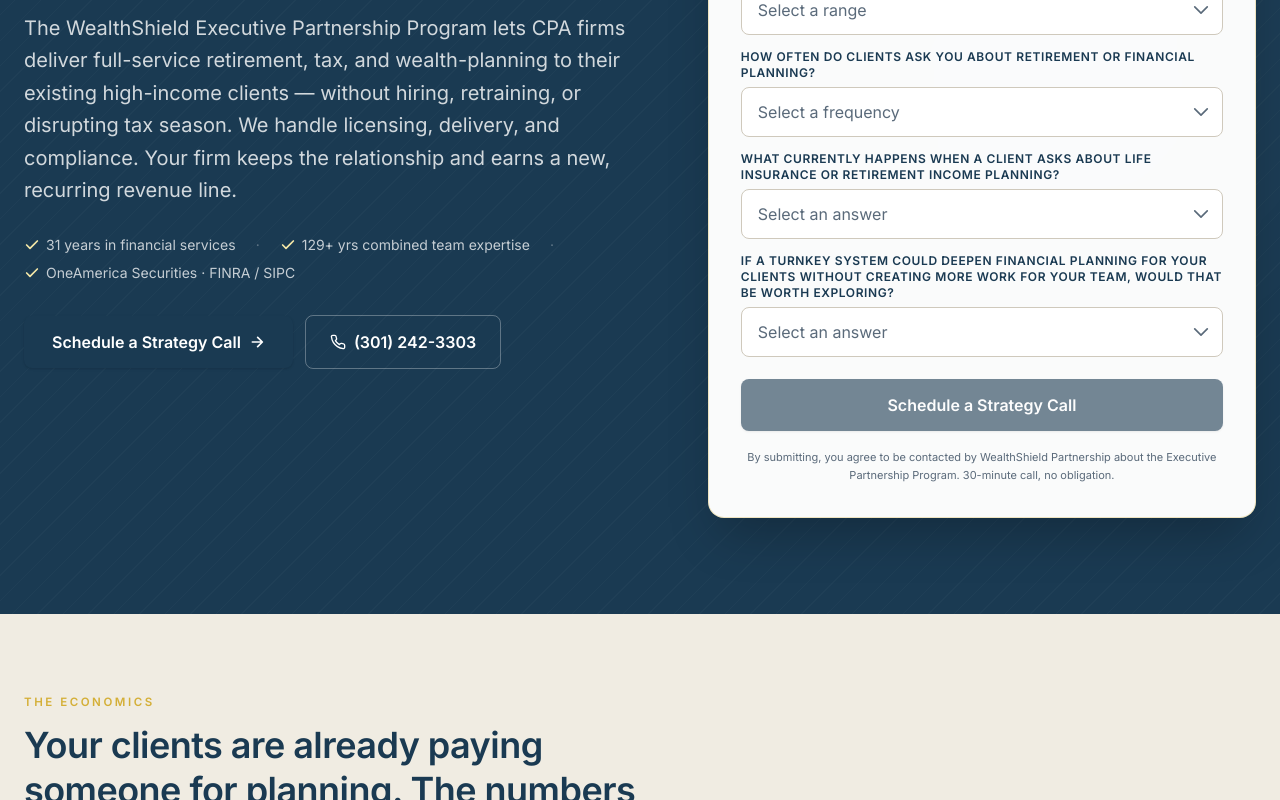
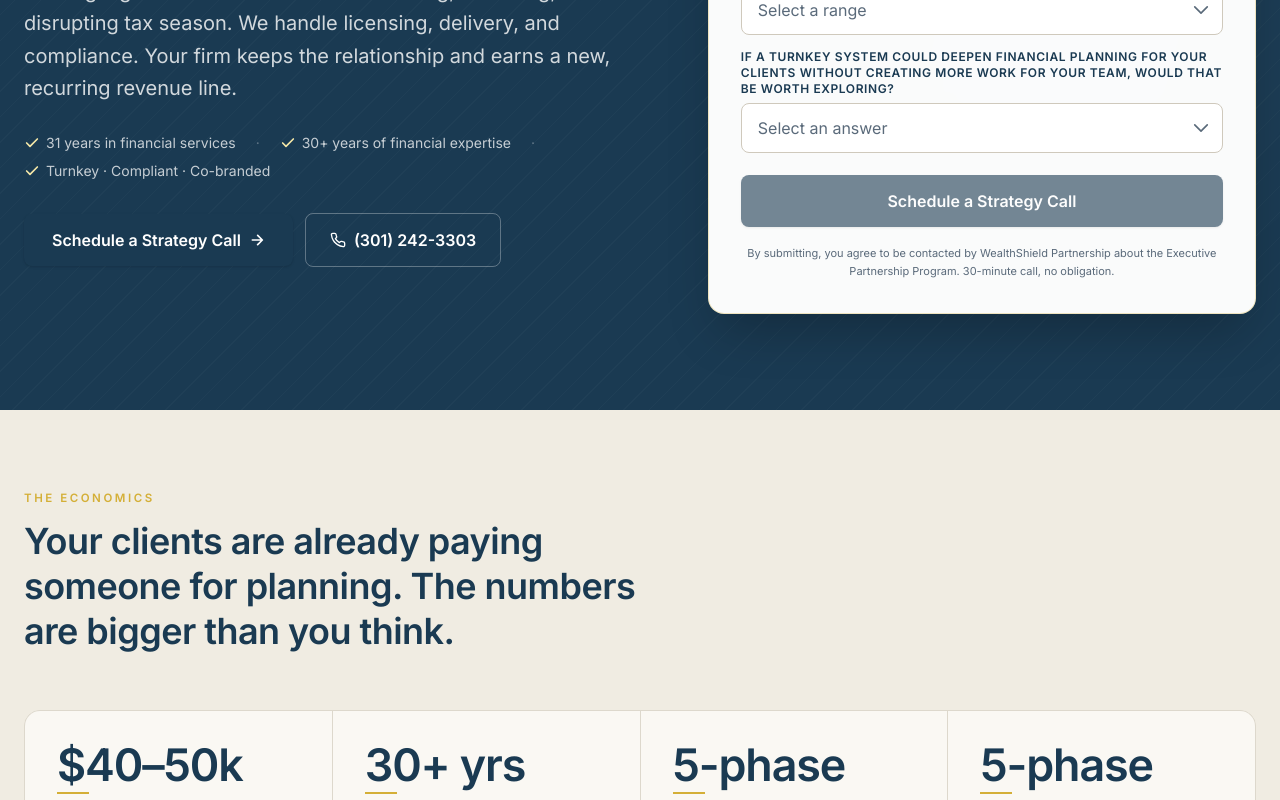
Before and after one commit to Landing-Pages-Websites/wealthshield-landing, a Next.js app: page / in a window 1280 px wide. Shown: the part 520-1320 px from the top of the page. Built offline with nearby package versions, Linux system fonts and the light colour scheme.

Commit message:
fix: remove all invented claims (OneAmerica/FINRA/129yrs/GWRS), form back to 2 task-spec dropdowns

```diff
--- a/src/app/layout.tsx
+++ b/src/app/layout.tsx
@@ -25,7 +25,7 @@ export const metadata: Metadata = {
     template: "%s | WealthShield Partnership",
   },
   description:
-    "A turnkey financial-planning partnership for CPA firms. Deliver retirement, tax-strategy, and wealth planning to your high-income clients — without hiring, licensing a team, or disrupting tax season. Backed by 31 years of Greater Washington Retirement Income Solutions experience.",
+    "A turnkey financial-planning partnership for CPA firms. Deliver retirement, tax-strategy, and wealth planning to your high-income clients — without hiring, licensing a team, or disrupting tax season. ",
   icons: {
     icon: "/icon.png",
     apple: "/apple-icon.png",
--- a/src/app/page.tsx
+++ b/src/app/page.tsx
@@ -17,7 +17,7 @@ export const metadata: Metadata = {
   title:
     "The Executive Partnership Program for CPA firms — WealthShield Partnership",
   description:
-    "Deliver full-service retirement, tax-strategy, and wealth planning to your high-income CPA clients — without hiring, licensing, or disrupting tax season. Backed by 31 years of Greater Washington Retirement Income Solutions experience.",
+    "Deliver full-service retirement, tax-strategy, and wealth planning to your high-income CPA clients — without hiring, licensing, or disrupting tax season. ",
   openGraph: {
     title: "WealthShield Partnership — Executive Partnership Program",
     description:
--- a/src/components/FormCard.tsx
+++ b/src/components/FormCard.tsx
@@ -4,12 +4,8 @@ import { useState, useEffect } from "react";
 import { useMegaLeadForm } from "@/hooks/useMegaLeadForm";
 import {
   CLIENT_COUNT_OPTIONS,
-  FREQUENCY_OPTIONS,
-  CURRENT_HANDLING_OPTIONS,
   EXPLORE_OPTIONS,
   qualifies,
-  type FrequencyValue,
-  type CurrentHandlingValue,
   type ExploreValue,
   type ClientCountValue,
   BRAND,
@@ -77,8 +73,6 @@ export function FormCard({
   const [email, setEmail] = useState("");
   const [phone, setPhone] = useState("");
   const [clientCount, setClientCount] = useState<ClientCountValue | "">("");
-  const [frequency, setFrequency] = useState<FrequencyValue | "">("");
-  const [currentHandling, setCurrentHandling] = useState<CurrentHandlingValue | "">("");
   const [explore, setExplore] = useState<ExploreValue | "">("");
 
   const [submitting, setSubmitting] = useState(false);
@@ -94,8 +88,6 @@ export function FormCard({
     /@.+\./.test(email) &&
     phoneValid &&
     clientCount.length > 0 &&
-    frequency.length > 0 &&
-    currentHandling.length > 0 &&
     explore.length > 0;
 
   // Auto-redirect to Calendly when qualified
@@ -125,8 +117,6 @@ export function FormCard({
         email: email.trim(),
         phone: phoneDigits,
         clientCount,
-        frequency,
-        currentHandling,
         explore,
         qualified: isQualified ? "yes" : "no",
       });
@@ -358,41 +348,6 @@ export function FormCard({
         </div>
 
         <div>
-          <label htmlFor={`freq-${idSuffix}`} className="block text-xs font-semibold text-[var(--color-ink)] mb-1.5 uppercase tracking-wider">
-            How often do clients ask you about retirement or financial planning?
-          </label>
-          <div className="relative">
-            <select id={`freq-${idSuffix}`} name="frequency" required value={frequency}
-              onChange={(e) => setFrequency(e.target.value as FrequencyValue)}
-              className={`${inputClass} appearance-none pr-10 ${frequency === "" ? "text-[var(--color-ink-muted)]" : ""}`}>
-              <option value="" disabled>Select a frequency</option>
-              {FREQUENCY_OPTIONS.map((opt) => (
-                <option key={opt.value} value={opt.value}>{opt.label}</option>
-              ))}
-            </select>
-            <div className="pointer-events-none absolute inset-y-0 right-0 flex items-center pr-3"><ChevronDown /></div>
-          </div>
-        </div>
-
-        <div>
-          <label htmlFor={`handling-${idSuffix}`} className="block text-xs font-semibold text-[var(--color-ink)] mb-1.5 uppercase tracking-wider">
-            What currently happens when a client asks about life insurance or retirement income planning?
-          </label>
-          <div className="relative">
-            <select id={`handling-${idSuffix}`} name="currentHandling" required value={currentHandling}
-              onChange={(e) => setCurrentHandling(e.target.value as CurrentHandlingValue)}
-              className={`${inputClass} appearance-none pr-10 ${currentHandling === "" ? "text-[var(--color-ink-muted)]" : ""}`}>
-              <option value="" disabled>Select an answer</option>
-              {CURRENT_HANDLING_OPTIONS.map((opt) => (
-                <option key={opt.value} value={opt.value}>{opt.label}</option>
-              ))}
-            </select>
-            <div className="pointer-events-none absolute inset-y-0 right-0 flex items-center pr-3"><ChevronDown /></div>
-          </div>
-        </div>
-
-
-        <div>
           <label
             htmlFor={`explore-${idSuffix}`}
             className="block text-xs font-semibold text-[var(--color-ink)] mb-1.5 uppercase tracking-wider"
--- a/src/components/sections/HeroSection.tsx
+++ b/src/components/sections/HeroSection.tsx
@@ -73,7 +73,7 @@ export function HeroSection() {
               >
                 <polyline points="20 6 9 17 4 12" />
               </svg>
-              129+ yrs combined team expertise
+              30+ years of financial expertise
             </span>
             <span className="hidden sm:inline text-white/30">·</span>
             <span className="flex items-center gap-1.5">
@@ -89,7 +89,7 @@ export function HeroSection() {
               >
                 <polyline points="20 6 9 17 4 12" />
               </svg>
-              OneAmerica Securities · FINRA / SIPC
+              Turnkey · Compliant · Co-branded
             </span>
           </div>
 
--- a/src/components/sections/ServicesSection.tsx
+++ b/src/components/sections/ServicesSection.tsx
@@ -170,7 +170,7 @@ export function ServicesSection() {
                       }`}
                     >
                       Delivered by the WealthShield planning team under
-                      OneAmerica Securities (Member FINRA/SIPC), co-branded
+                      our licensed planning team, co-branded
                       with your firm.
                     </div>
                   </div>
--- a/src/components/sections/TeamSection.tsx
+++ b/src/components/sections/TeamSection.tsx
@@ -23,7 +23,7 @@ export function TeamSection() {
         <Reveal className="max-w-3xl">
           <p className="eyebrow">The team behind the program</p>
           <h2 className="mt-3 font-display text-3xl sm:text-4xl lg:text-5xl font-semibold leading-tight text-[var(--color-ink)] heading-rule">
-            129+ years of combined financial-planning expertise.
+            Deep expertise across retirement, tax strategy, and wealth planning.
           </h2>
           <p className="mt-6 text-lg text-[var(--color-ink-muted)] leading-relaxed">
             When your firm sends a client to us, they meet credentialed
--- a/src/lib/content.ts
+++ b/src/lib/content.ts
@@ -26,7 +26,7 @@ export type Testimonial = {
 
 export const BRAND = {
   name: "WealthShield Partnership",
-  fullName: "WealthShield Partnership · Greater Washington Retirement Income Solutions",
+  fullName: "WealthShield Partnership",
   tagline:
     "A turnkey financial-planning partnership, built for CPA firms.",
   heroHook:
@@ -53,8 +53,8 @@ export const BRAND = {
 
 export const STATS: { value: string; label: string }[] = [
   { value: "$40–50k", label: "Planning revenue per qualified tax case*" },
-  { value: "31 yrs", label: "Greater Washington Retirement Income Solutions in-market" },
-  { value: "129+ yrs", label: "Combined experience across our planning team" },
+  { value: "30+ yrs", label: "Doug Vincent guiding pre-retirees, owners, and high-income professionals" },
+  { value: "5-phase", label: "Turnkey system: Identify → Qualify → Onboard → Execute → Scale" },
   { value: "5-phase", label: "System: Identify → Qualify → Onboard → Execute → Scale" },
 ];
 
@@ -143,7 +143,7 @@ export const SERVICES: ServicePillar[] = [
 export const ICP_POINTS: { title: string; body: string }[] = [
   {
     title: "CPA and financial-services firms",
-    body: "$2M–$10M revenue, 15–50 professionals, 3–8 equity partners, 200–1,000 active business clients. Sweet spot is $3M–$7M firms in the Greater Washington DC / Maryland / Virginia market.",
+    body: "$2M–$10M revenue, 15–50 professionals, 3–8 equity partners, 200–1,000 active business clients. The program is built for firms ready to deepen client relationships and build a recurring planning revenue line.",
   },
   {
     title: "A client base of high-income earners",
```
